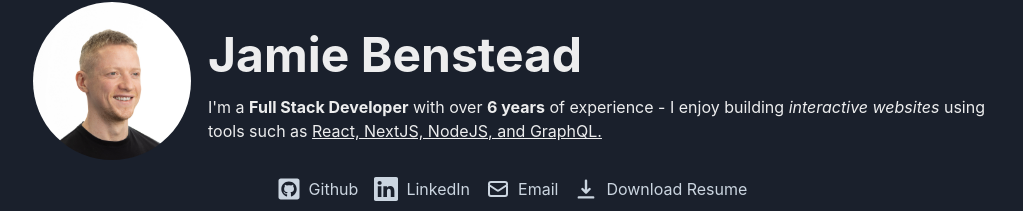
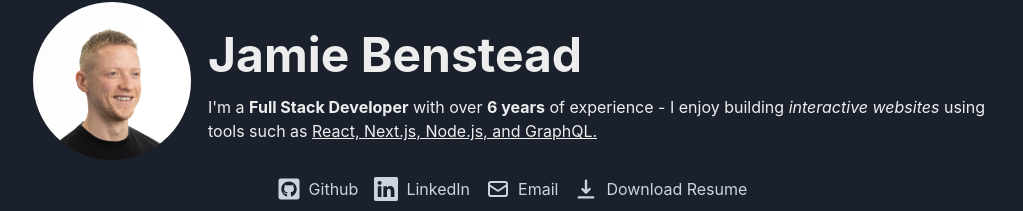
Before and after one commit to jamiebenstead/online-resume, a React (Create React App) app: page / in a window 1280 px wide. Shown: the part 135-346 px from the top of the page, without its empty margins (128-1151 px from the left). Built offline with nearby package versions, Linux system fonts and the light colour scheme.

Commit message:
Fix spelling

```diff
--- a/src/components/Header.tsx
+++ b/src/components/Header.tsx
@@ -59,7 +59,7 @@ const Header = () => {
               I'm a <Box as="b">Full Stack Developer</Box> with over{" "}
               <Box as="b">6 years</Box> of experience - I enjoy building{" "}
               <Box as="i">interactive websites</Box> using tools such as{" "}
-              <Box as="u">React, NextJS, NodeJS, and GraphQL.</Box>
+              <Box as="u">React, Next.js, Node.js, and GraphQL.</Box>
             </Text>
           </Text>
         </VStack>
```
